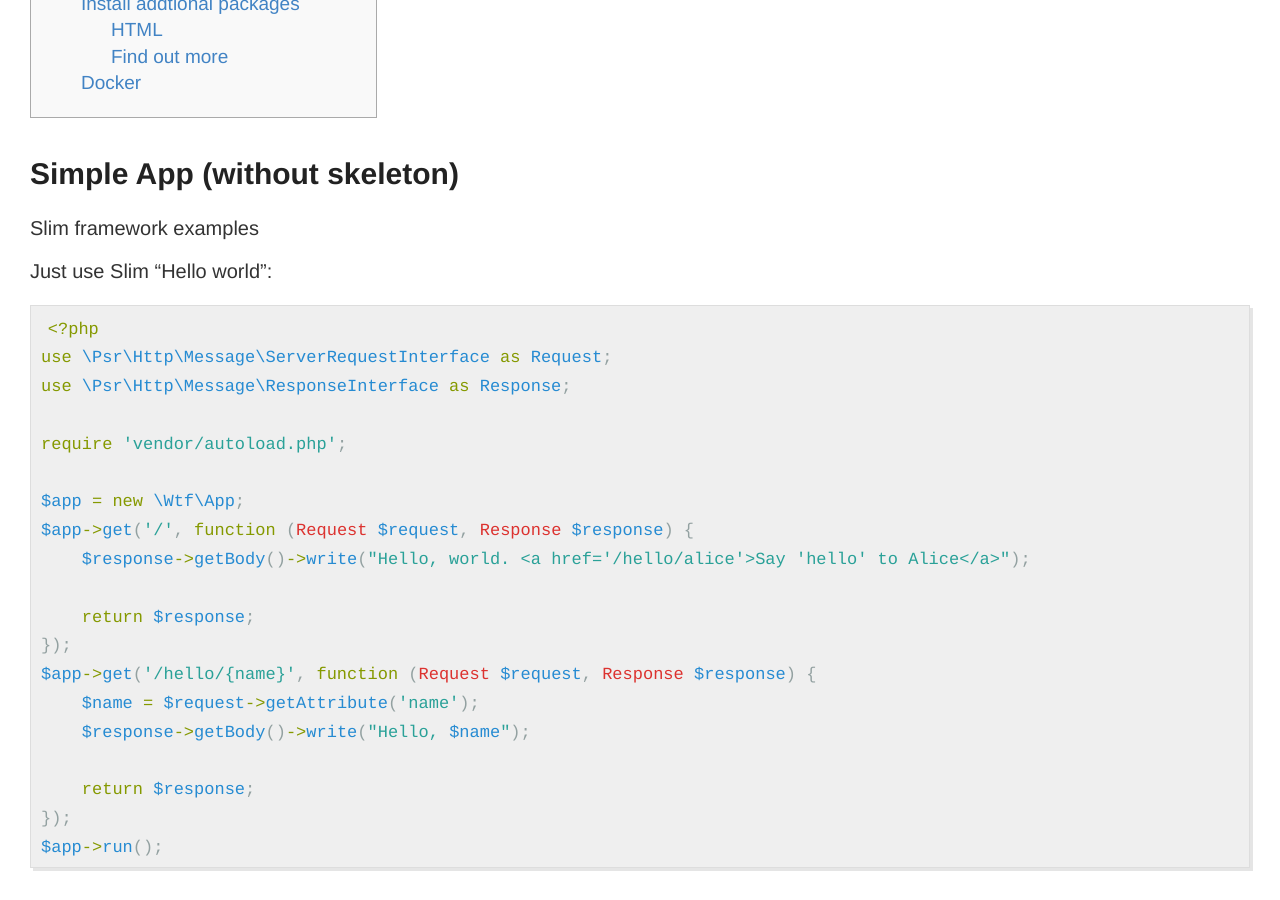
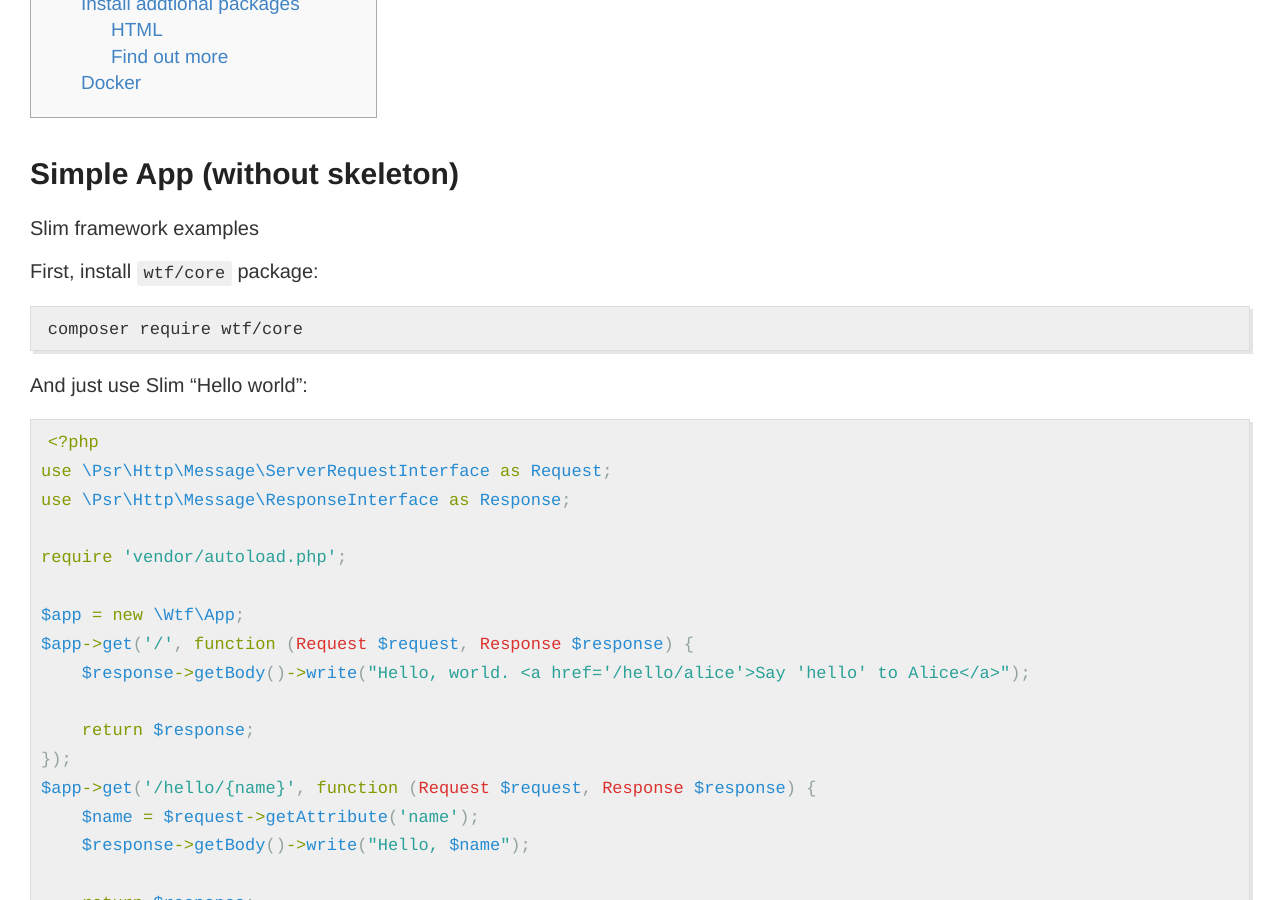
Before and after one commit to frameworkwtf/framework.wtf, a Jekyll site: the page built from quickstart.md, in a window 1280 px wide and 900 px high, scrolled down 417 px. Built offline with Jekyll 4.4.1, drawn with Linux system fonts in a browser that asks for light colours.

Commit message:
Updated quickstart

````diff
--- a/quickstart.md
+++ b/quickstart.md
@@ -23,7 +23,13 @@ order: 2
 
 Slim framework examples
 
-Just use Slim "Hello world":
+First, install `wtf/core` package:
+
+```bash
+composer require wtf/core
+```
+
+And just use Slim "Hello world":
 
 ```php
 <?php
````
